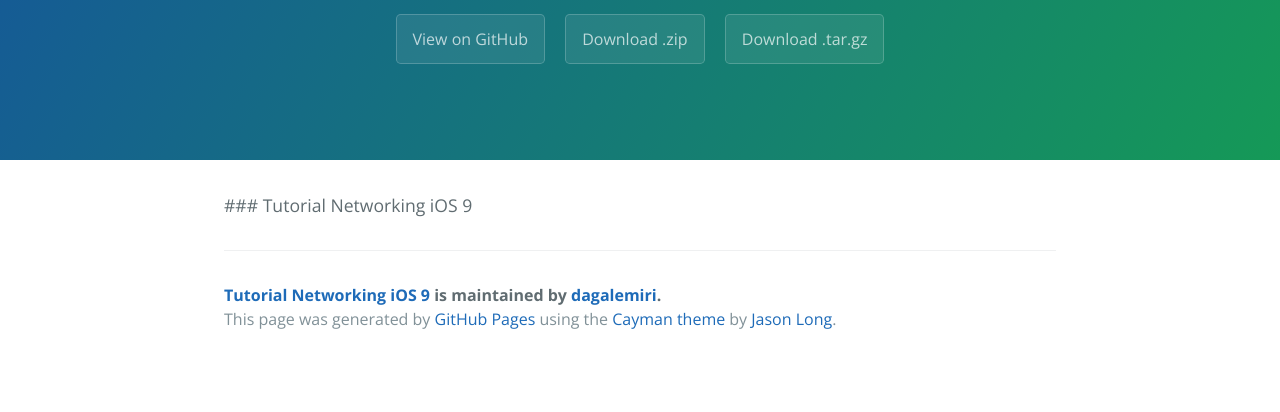
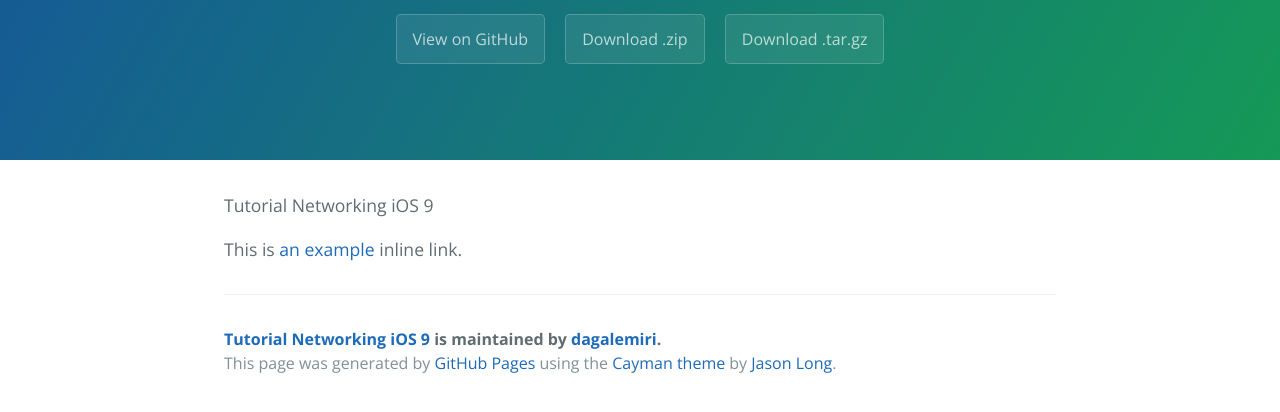
Before and after one commit to dagalemiri/Tutorial-Networking, a plain HTML site: page index.html in a window 1280 px wide. Shown: the part 176-588 px from the top of the page. Drawn offline with nearby package versions, Linux system fonts and the light colour scheme.

```diff
--- a/index.html
+++ b/index.html
@@ -19,7 +19,9 @@
     </section>
 
     <section class="main-content">
-      <p>### Tutorial Networking iOS 9</p>
+      <p>Tutorial Networking iOS 9</p>
+
+<p>This is <a href="https://raw.githubusercontent.com/dagalemiri/Tutorial-Networking/master/Video/Video.mov" title="Title">an example</a> inline link.</p>
 
       <footer class="site-footer">
         <span class="site-footer-owner"><a href="https://github.com/dagalemiri/Tutorial-Networking">Tutorial Networking iOS 9</a> is maintained by <a href="https://github.com/dagalemiri">dagalemiri</a>.</span>
--- a/params.json
+++ b/params.json
@@ -1 +1 @@
-{"name":"Tutorial Networking iOS 9","tagline":"","body":" ### Tutorial Networking iOS 9\r\n\r\n","google":"","note":"Don't delete this file! It's used internally to help with page regeneration."}
+{"name":"Tutorial Networking iOS 9","tagline":"","body":"Tutorial Networking iOS 9\r\n\r\nThis is [an example](https://raw.githubusercontent.com/dagalemiri/Tutorial-Networking/master/Video/Video.mov \"Title\") inline link.\r\n","google":"","note":"Don't delete this file! It's used internally to help with page regeneration."}
```
